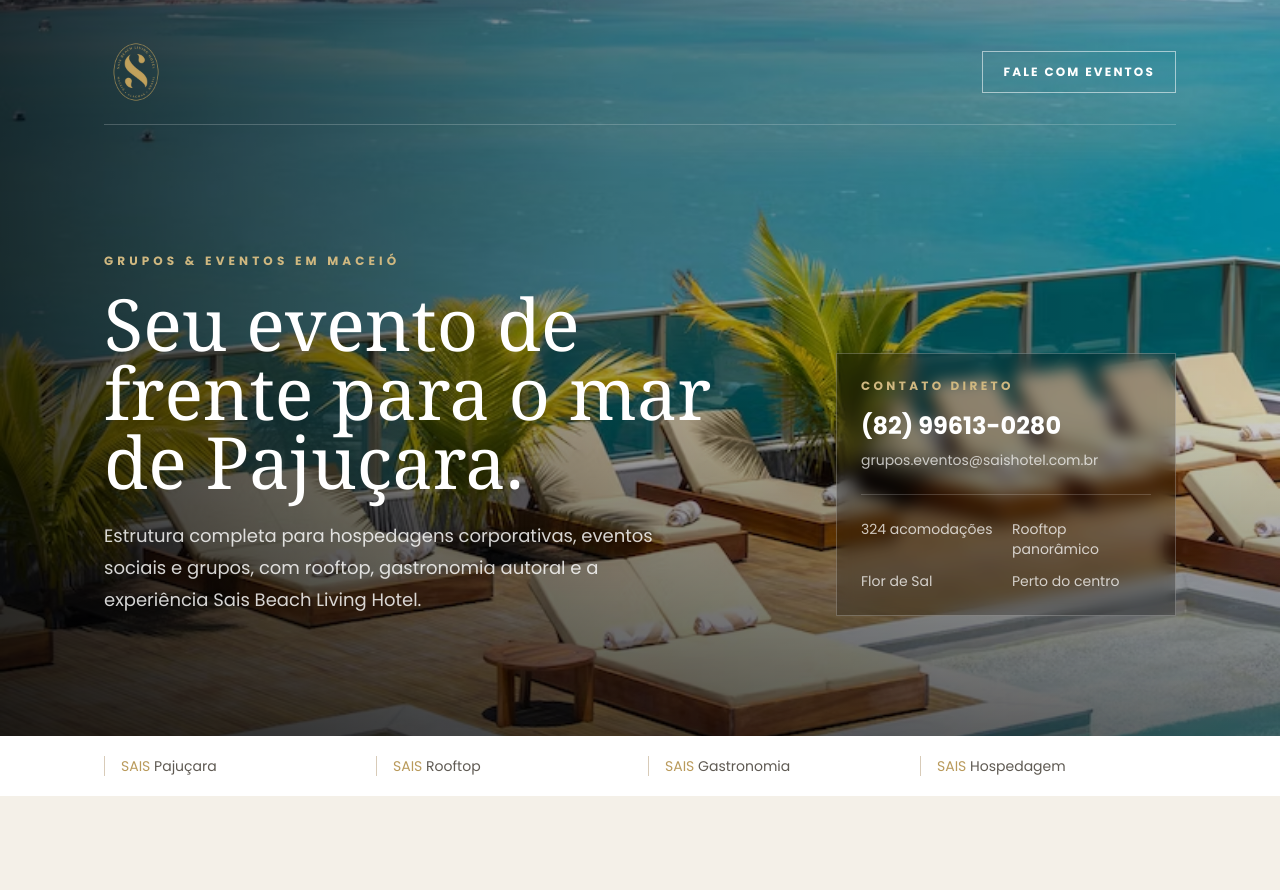
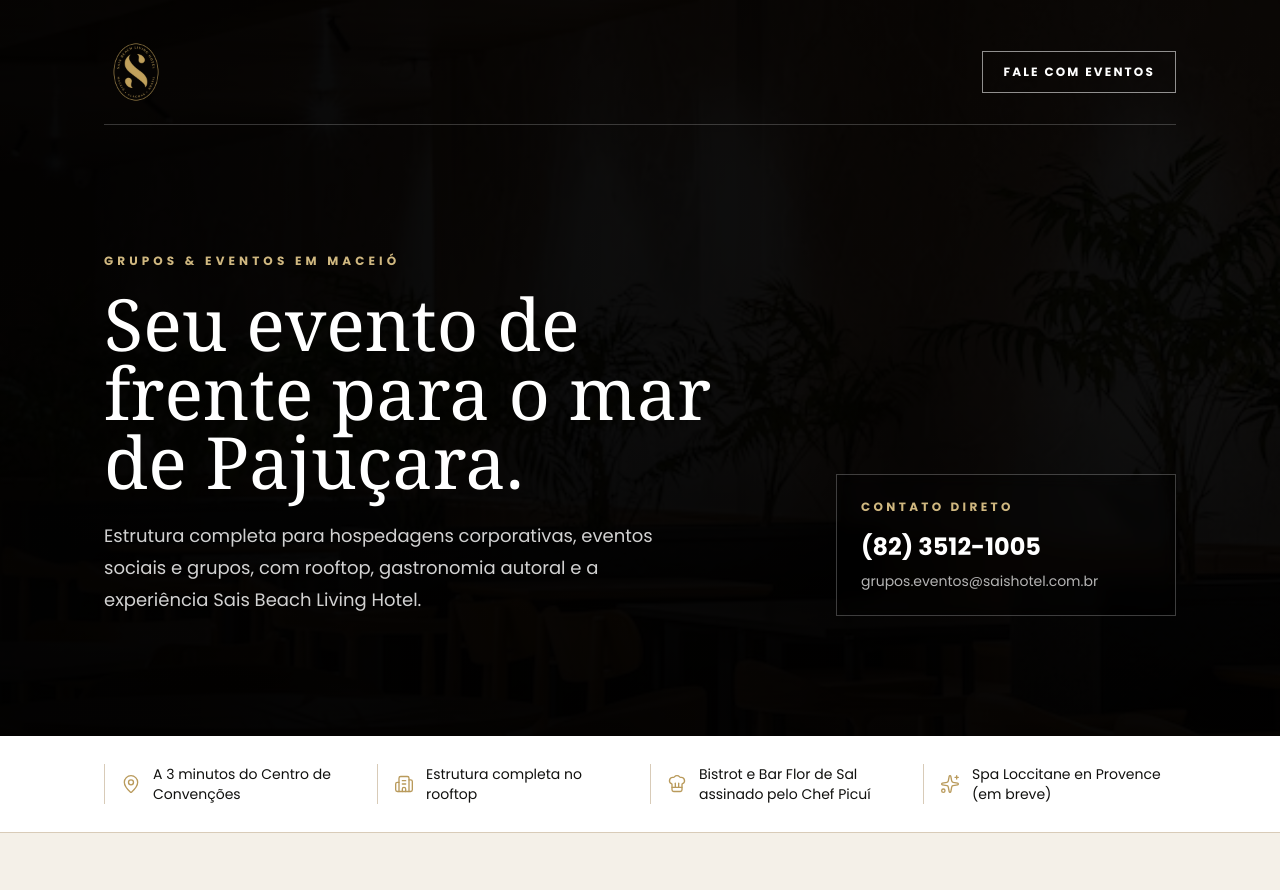
Before and after one commit to endrigosoares-al/sais-grupos-eventos, a Next.js app: page /grupos in a window 1280 px wide. Shown: the top 890 px of the page. Built offline with nearby package versions, Linux system fonts and the light colour scheme; a web font is replaced by a local one.

Commit message:
Adjust Sais LP hero and sales triggers

```diff
--- a/src/app/grupos/page.tsx
+++ b/src/app/grupos/page.tsx
@@ -1,8 +1,16 @@
 import { Metadata } from "next"
 import Image from "next/image"
+import { Building2, ChefHat, MapPin, Sparkles } from "lucide-react"
 import LeadForm from "@/components/forms/LeadForm"
 
 const A = "/sais-assets/assets/"
+
+const salesTriggers = [
+  { icon: MapPin, text: "A 3 minutos do Centro de Convenções" },
+  { icon: Building2, text: "Estrutura completa no rooftop" },
+  { icon: ChefHat, text: "Bistrot e Bar Flor de Sal assinado pelo Chef Picuí" },
+  { icon: Sparkles, text: "Spa Loccitane en Provence (em breve)" },
+]
 
 export const metadata: Metadata = {
   title: "Grupos & Eventos | Sais Beach Living Hotel",
@@ -15,14 +23,14 @@
     <main className="min-h-screen bg-[var(--beige)] text-[var(--ink)]">
       <section className="relative min-h-[92vh] overflow-hidden bg-[var(--ink)] text-white">
         <Image
-          src={`${A}piscina_20do_20rooftop_20com_2_349cf5706f77.jpg`}
+          src={`${A}restaurante_20salao_20e_20mesa_b4d73362a26f.jpg`}
           alt=""
           fill
           priority
           sizes="100vw"
           className="absolute inset-0 h-full w-full object-cover"
         />
-        <div className="absolute inset-0 bg-[linear-gradient(90deg,rgba(0,0,0,.76),rgba(0,0,0,.36)_48%,rgba(0,0,0,.18)),linear-gradient(0deg,rgba(0,0,0,.5),rgba(0,0,0,0)_45%)]" />
+        <div className="absolute inset-0 bg-[linear-gradient(90deg,rgba(0,0,0,.9),rgba(0,0,0,.82)_48%,rgba(0,0,0,.76)),linear-gradient(0deg,rgba(0,0,0,.86),rgba(0,0,0,.72)_45%)]" />
 
         <div className="relative mx-auto flex min-h-[92vh] max-w-6xl flex-col justify-between px-6 py-8 md:px-10 md:py-10">
           <header className="flex items-center justify-between gap-5 border-b border-white/20 pb-5">
@@ -34,7 +42,7 @@
               className="h-12 w-auto object-contain md:h-16"
             />
             <a
-              href="https://wa.me/5582996130280"
+              href="tel:+558235121005"
               className="hidden border border-white/55 px-5 py-3 text-xs font-bold uppercase tracking-[0.18em] text-white transition hover:border-[var(--gold)] hover:bg-[var(--gold)] sm:inline-flex"
             >
               Fale com eventos
@@ -56,28 +64,26 @@
 
             <aside className="border border-white/24 bg-black/24 p-6 backdrop-blur-sm">
               <p className="text-xs font-bold uppercase tracking-[0.28em] text-[var(--gold-light)]">Contato direto</p>
-              <a href="https://wa.me/5582996130280" className="mt-4 block text-2xl font-bold text-white hover:text-[var(--gold-light)]">
-                (82) 99613-0280
+              <a href="tel:+558235121005" className="mt-4 block text-2xl font-bold text-white hover:text-[var(--gold-light)]">
+                (82) 3512-1005
               </a>
               <p className="mt-2 text-sm text-white/70">grupos.eventos@saishotel.com.br</p>
-              <div className="mt-6 grid grid-cols-2 gap-3 border-t border-white/18 pt-6 text-sm text-white/74">
-                <span>324 acomodações</span>
-                <span>Rooftop panorâmico</span>
-                <span>Flor de Sal</span>
-                <span>Perto do centro</span>
-              </div>
             </aside>
           </div>
         </div>
       </section>
 
-      <section className="bg-white">
-        <div className="mx-auto grid max-w-6xl gap-4 px-6 py-5 text-sm text-[var(--ink-light)] md:grid-cols-4 md:px-10">
-          {["Pajuçara", "Rooftop", "Gastronomia", "Hospedagem"].map((item) => (
-            <div key={item} className="border-l border-[var(--border)] pl-4">
-              <span className="text-[var(--gold)]">SAIS</span> {item}
-            </div>
-          ))}
+      <section className="border-b border-[var(--border)] bg-white">
+        <div className="mx-auto grid max-w-6xl gap-5 px-6 py-7 text-sm text-[var(--ink)] md:grid-cols-4 md:px-10">
+          {salesTriggers.map((item) => {
+            const Icon = item.icon
+            return (
+              <div key={item.text} className="flex items-center gap-3 border-l border-[var(--border)] pl-4">
+                <Icon className="h-5 w-5 shrink-0 text-[var(--gold)]" strokeWidth={1.6} />
+                <span className="leading-5">{item.text}</span>
+              </div>
+            )
+          })}
         </div>
       </section>
 
@@ -93,14 +99,14 @@
         </div>
         <div className="grid grid-cols-2 gap-3">
           <Image
-            src={`${A}restaurante_20salao_20e_20mesa_b4d73362a26f.jpg`}
+            src={`${A}cafe_20da_20manha_2C_20Sais_20_a9ac219a4281.jpg`}
             alt=""
             width={640}
             height={800}
             className="aspect-[4/5] w-full object-cover"
           />
           <Image
-            src={`${A}quarto_20402_20Frente_20Mar_20_5ed15e1ba050.jpg`}
+            src={`${A}pratos_2C_20Sais_20Beach_20Liv_d55d6121008f.jpg`}
             alt=""
             width={640}
             height={800}
@@ -139,7 +145,7 @@
           height={112}
           className="mx-auto mb-6 h-12 w-auto object-contain opacity-90"
         />
-        <p>Sais Beach Living Hotel | Av. Dr. Antônio Gouveia, 81 - Pajuçara, Maceió - AL | (82) 3512-1004</p>
+        <p>Sais Beach Living Hotel | Av. Dr. Antônio Gouveia, 81 - Pajuçara, Maceió - AL | (82) 3512-1005</p>
       </footer>
     </main>
   )
```
Also changed, not shown: public/sais-assets/assets/pratos_2C_20Sais_20Beach_20Liv_d55d6121008f.jpg (added).
